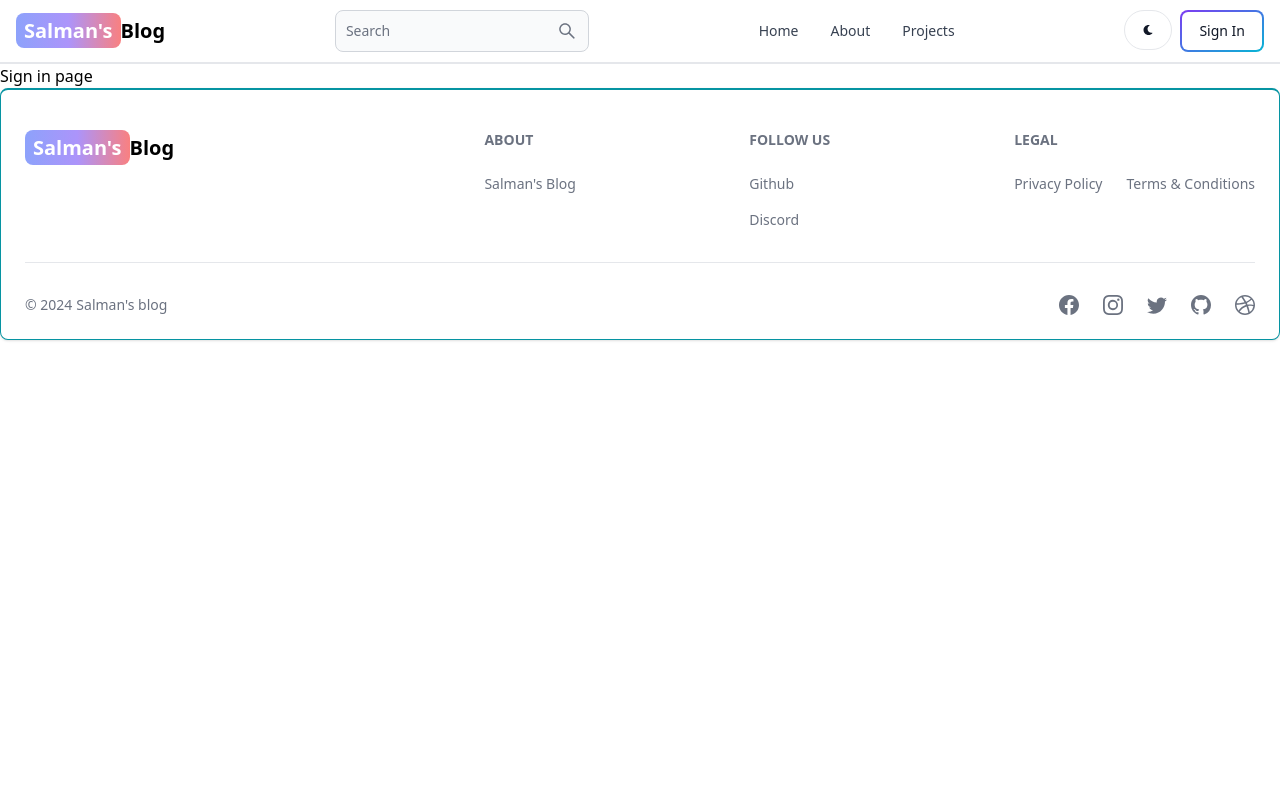
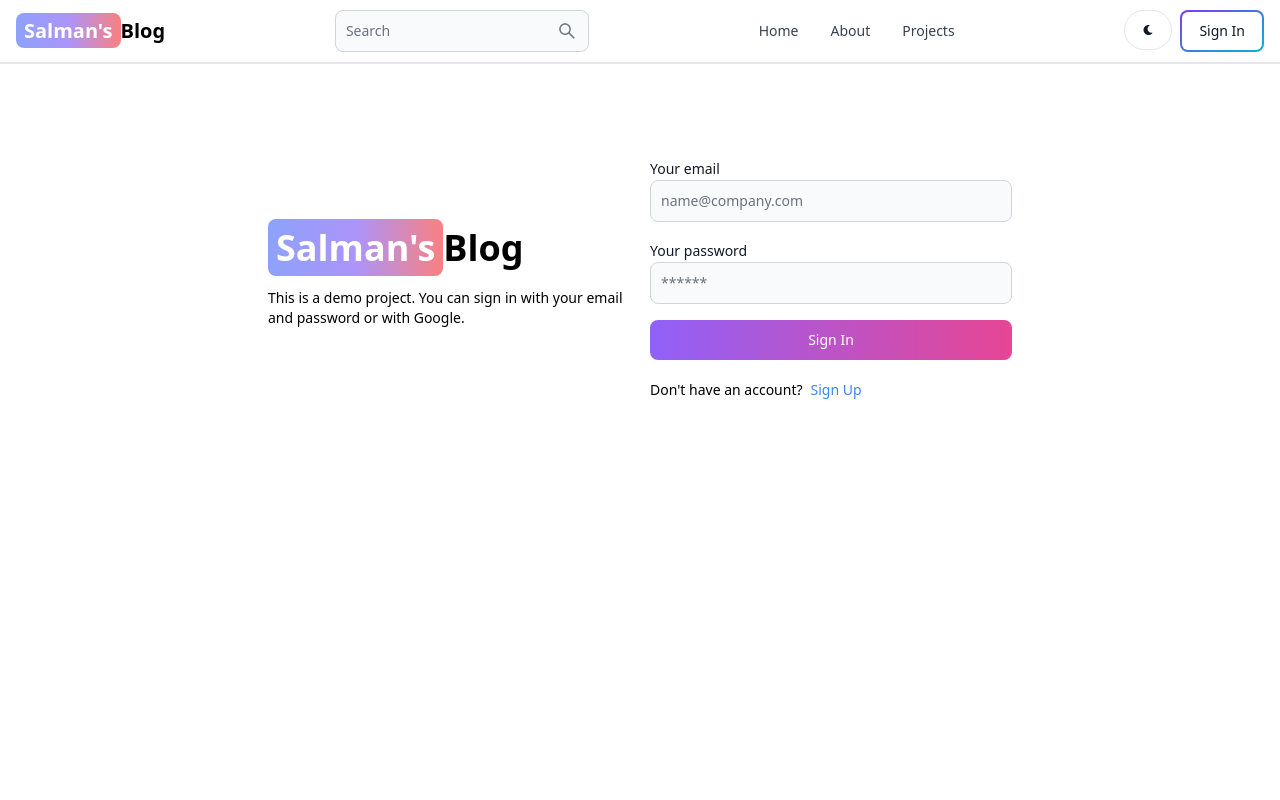
Before and after one commit to salmansrizon/MERN-blog, a React (Vite) app in the folder client/: page /signin in a window 1280 px wide. Shown: the top 800 px of the page. Built offline with nearby package versions, Linux system fonts and the light colour scheme.

Commit message:
Signin Ui added

```diff
--- a/client/src/components/Footer.jsx
+++ b/client/src/components/Footer.jsx
@@ -53,8 +53,8 @@
             <div>
               <Footer.Title title="Legal" />
               <Footer.LinkGroup>
-                <Footer.Link href="#">Privacy Policy</Footer.Link>
-                <Footer.Link href="#">Terms &amp; Conditions</Footer.Link>
+                  <Footer.Link href="#">Privacy Policy</Footer.Link>
+                  <Footer.Link href="#">Terms &amp; Conditions</Footer.Link>
               </Footer.LinkGroup>
             </div>
           </div>
--- a/client/src/pages/Signin.jsx
+++ b/client/src/pages/Signin.jsx
@@ -1,9 +1,107 @@
-import React from 'react'
+import { Alert, Button, Label, Spinner, TextInput } from "flowbite-react";
+import { useState } from "react";
+import { Link, useNavigate } from "react-router-dom";
 
 export default function Signin() {
+  const [formData, setFormData] = useState({});
+  const [errorMessage, setErrorMessage] = useState(null);
+  const [loading, setLoading] = useState(false);
+  const navigate = useNavigate();
+  const handleChange = (e) => {
+    setFormData({ ...formData, [e.target.id]: e.target.value.trim() });
+  };
+  const handleSubmit = async (e) => {
+    e.preventDefault();
+    if (!formData.email || !formData.password) {
+      return setErrorMessage("Please fill out all fields.");
+    }
+    try {
+      setLoading(true);
+      setErrorMessage(null);
+      const res = await fetch("/api/auth/signin", {
+        method: "POST",
+        headers: { "Content-Type": "application/json" },
+        body: JSON.stringify(formData),
+      });
+      const data = await res.json();
+      if (data.success === false) {
+        return setErrorMessage(data.message);
+      }
+      setLoading(false);
+      if (res.ok) {
+        navigate("/");
+      }
+    } catch (error) {
+      setErrorMessage(error.message);
+      setLoading(false);
+    }
+  };
   return (
-    <div>
-      Sign in page
+    <div className="min-h-screen mt-20">
+      <div className="flex p-3 max-w-3xl mx-auto flex-col md:flex-row md:items-center gap-5">
+        {/* left */}
+        <div className="flex-1">
+          <Link to="/" className="font-bold dark:text-white text-4xl">
+            <span className="px-2 py-1 bg-gradient-to-r from-indigo-400 via-purple-400 to-red-400 rounded-lg text-white">
+              Salman's
+            </span>
+            Blog
+          </Link>
+          <p className="text-sm mt-5">
+            This is a demo project. You can sign in with your email and password
+            or with Google.
+          </p>
+        </div>
+        {/* right */}
+
+        <div className="flex-1">
+          <form className="flex flex-col gap-4" onSubmit={handleSubmit}>
+            <div>
+              <Label value="Your email" />
+              <TextInput
+                type="email"
+                placeholder="name@company.com"
+                id="email"
+                onChange={handleChange}
+              />
+            </div>
+            <div>
+              <Label value="Your password" />
+              <TextInput
+                type="password"
+                placeholder="******"
+                id="password"
+                onChange={handleChange}
+              />
+            </div>
+            <Button
+              gradientDuoTone="purpleToPink"
+              type="submit"
+              disabled={loading}
+            >
+              {loading ? (
+                <>
+                  <Spinner size="sm" />
+                  <span className="pl-3">Loading...</span>
+                </>
+              ) : (
+                "Sign In"
+              )}
+            </Button>
+          </form>
+          <div className="flex gap-2 text-sm mt-5">
+            <span>Don't have an account?</span>
+            <Link to="/signup" className="text-blue-500">
+              Sign Up
+            </Link>
+          </div>
+          {errorMessage && (
+            <Alert className="mt-5" color="failure">
+              {errorMessage}
+            </Alert>
+          )}
+        </div>
+      </div>
     </div>
-  )
+  );
 }
```
Also changed, not shown: 1 other file (tests, documents, lock files or other folders).
